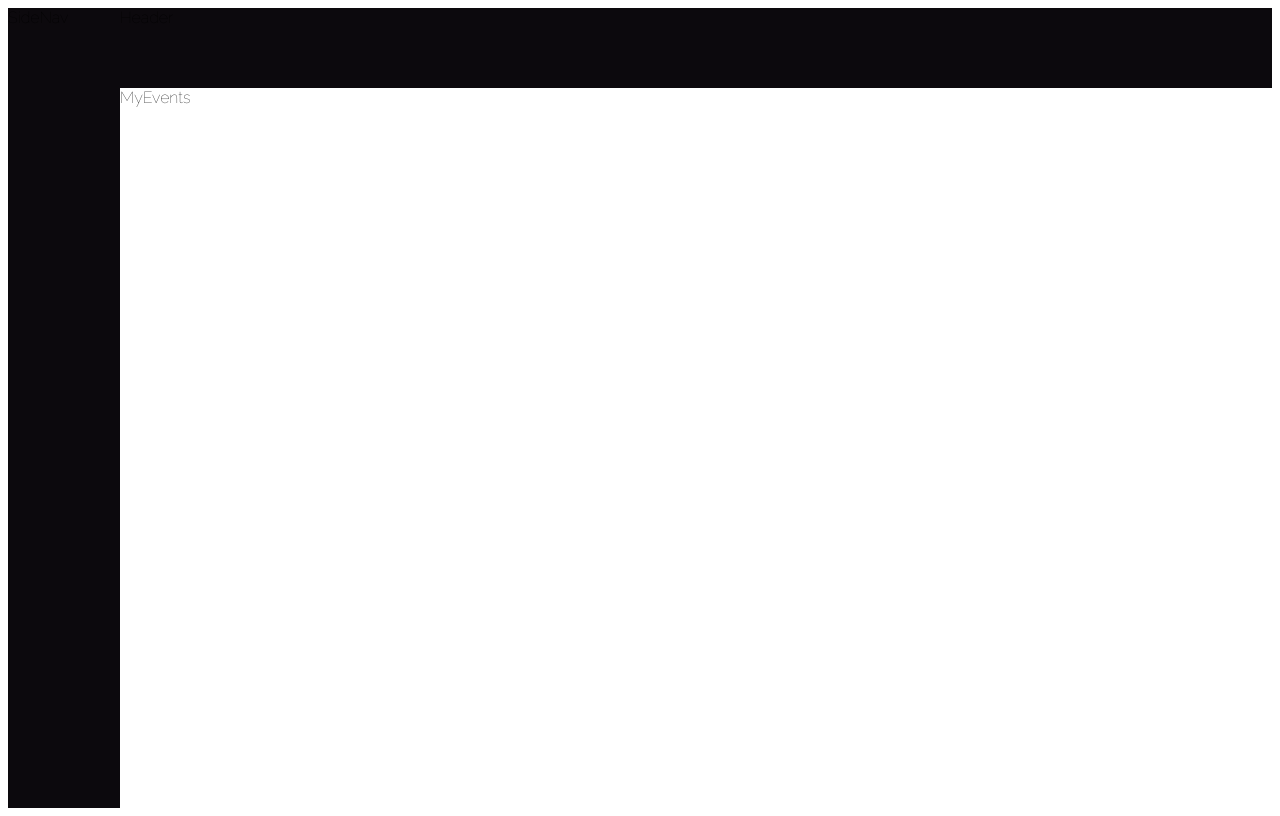
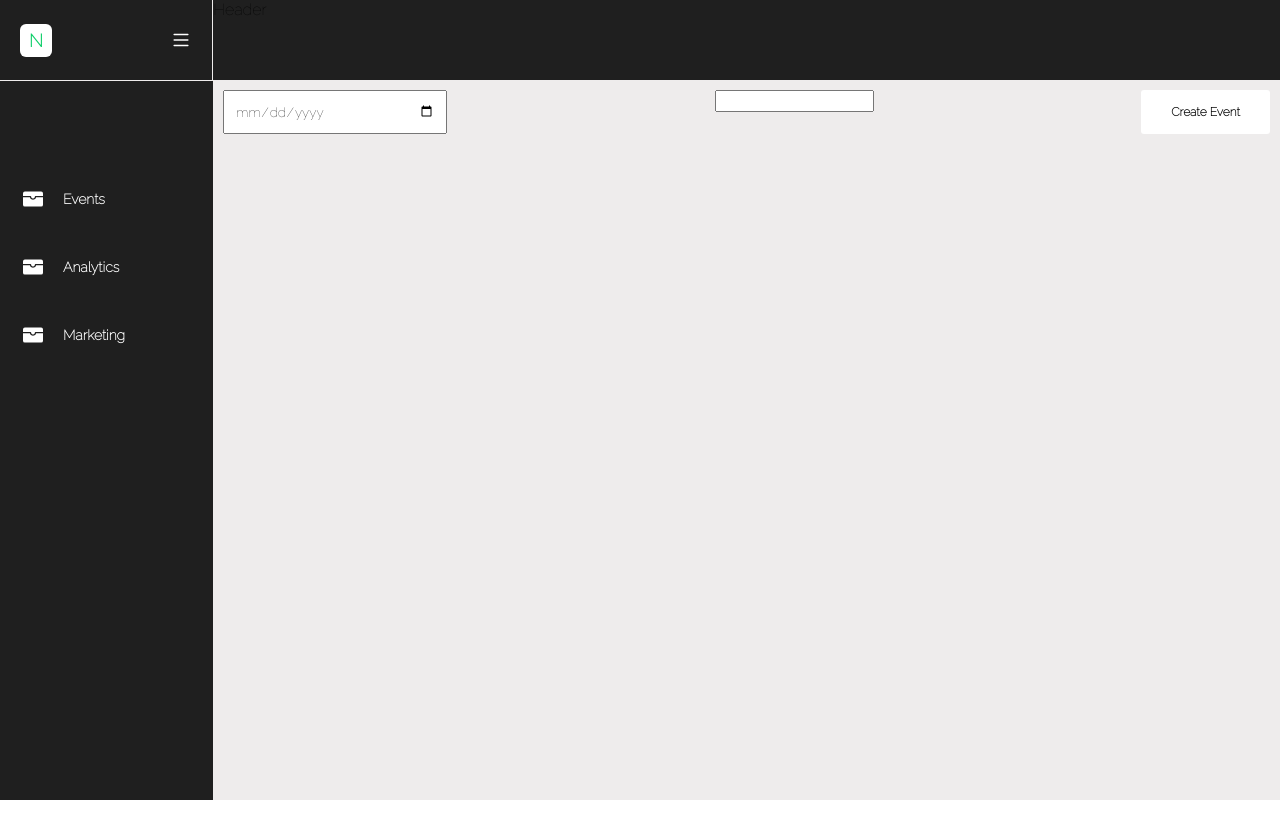
Before and after one commit to orobola5/React, a React (Create React App) app: page /dashboard in a window 1280 px wide. Built offline with nearby package versions, Linux system fonts and the light colour scheme.

Commit message:
updating commit

```diff
--- /dev/null
+++ b/db.json
@@ -0,0 +1,31 @@
+{
+  "accounts": [
+    {
+      "firstName": "love",
+      "lastName": "olanrewaju",
+      "email": "olanrewajulove2@gmail.com",
+      "phone": "78763",
+      "password": "5656",
+      "confirmPassword": "5656",
+      "id": 1
+    },
+    {
+      "firstName": "tinuke",
+      "lastName": "olanrewaju",
+      "email": "atinuke@Gmail.com",
+      "phone": "08097986754",
+      "password": "4567",
+      "confirmPassword": "4567",
+      "id": 2
+    },
+    {
+      "firstName": "tinuke",
+      "lastName": "olanrewaju",
+      "email": "atinuke@Gmail.com",
+      "phone": "08097986754",
+      "password": "4567",
+      "confirmPassword": "4567",
+      "id": 3
+    }
+  ]
+}
--- a/package.json
+++ b/package.json
@@ -6,6 +6,7 @@
     "@testing-library/jest-dom": "^5.16.4",
     "@testing-library/react": "^13.3.0",
     "@testing-library/user-event": "^13.5.0",
+    "axios": "^0.27.2",
     "react": "^18.2.0",
     "react-dom": "^18.2.0",
     "react-icons": "^4.4.0",
--- a/src/components/dashboard/Container.js
+++ b/src/components/dashboard/Container.js
@@ -7,7 +7,7 @@ const Container = (props) => {
   return (
     <>
        <SideNav/>
-      <div>
+      <div className='dashboardBodyContainer'>
        <Header/>
         {props.children}
       </div>
--- a/src/components/dashboard/SideNav.js
+++ b/src/components/dashboard/SideNav.js
@@ -1,10 +1,47 @@
-import React from 'react'
+import React,{ useState } from 'react'
+import { BsList } from "react-icons/bs";
+import { BsFillWalletFill } from "react-icons/bs";
 
 const SideNav = () => {
+  const[width, setWidth] = useState("20%")
+  const[activeLink,setActiveLink]=useState(null)
+  let activeStyle={backgroundcolor:"#474747",color:'var(--primary_green)'}
+  // let activeIconStyle={color: 'var(--primary_green)'}
+
+  const links=["events","analytics","marketing"]
+
+
+  function togglewidth(){
+    width ==="20%" ? setWidth("10%") :setWidth("20%")
+  }
   return (
-    <div className='dashboardSideNav'>
-        SideNav
-    </div>
+    <div className='dashboardSideNav' style={{width: width}}>
+        <div className='sideNavLogoSection'>
+            <div id='sideNavLogo'>
+                N
+            </div>
+            <div id='sideNavHamburger'>
+            <BsList color='white' display="flex" fontSize={22} onClick={togglewidth} cursor='pointer'/>
+            </div>
+        </div>
+        <div className='sideNavLinks'>
+          <div className='links'>
+            {links.map((link,index) =>
+              <button  className='link'
+                key={index}
+                onClick={() =>setActiveLink(link)}
+                style={activeLink === link ? activeStyle:{color:'white'}}>
+                <BsFillWalletFill fontSize={20}
+                style={width==="20%" && {marginRight:"20px"}}
+                color={activeLink  === link? 'var(--primary_green)': 'white' }/>
+               { width ==="20%" && link}
+              </button>
+              )}
+         </div>
+        </div>
+      </div>
+
+
   )
 }
 
--- a/src/components/reuseable/Input.js
+++ b/src/components/reuseable/Input.js
@@ -10,7 +10,8 @@ const Input = ({ text, handleChange, icon, label , fieldError}) => {
                 name={label}
                  type={text}
                  onChange={handleChange}/>
-                {icon}
+                {/* { {icon} } */}
+                <img src="icon" alt="" />
 
                 <div className="input-error-container">
                    <p className={fieldError[label].error ? "fieldError":"noFieldError"}>
--- a/src/index.css
+++ b/src/index.css
@@ -1,6 +1,8 @@
 :root{
   --primary_green:#0CCE68;
   --primary_black:#0C090D;
+  --dashboard_main:#1f1f1f;
+  --dashboard_accent:#eeecec;
 
 
 }
@@ -8,3 +10,7 @@
 *{
   font-family: 'Raleway', sans-serif;
 }
+body{
+  margin: 0;
+  box-sizing: border-box;
+}
--- a/src/views/authentication/Login.js
+++ b/src/views/authentication/Login.js
@@ -4,6 +4,7 @@ import passwordIcon from "../../assets/key.svg"
 import "./authentication.css"
 import { useState } from "react"
 import {useNavigate} from "react-router-dom";
+import axios from "axios"
 
 
 const Login = () => {
@@ -20,9 +21,15 @@ const Login = () => {
     setUserinput({...userInput,[e.target.name]:e.target.value})
     checkiffieidIsEmpty(e)
 }
+const handleCLick=()=>{
 
-    const handleCLick=(e)=>{
-        console.log(userInput)
+    axios.get('http://localhost:3004/accounts/?email=${userInput["email"]}').
+        then((result)=>{
+            result.data[0].password ===userInput["password"] && navigate("/dashboard")
+
+        }).
+
+        catch((error)=>console.log(error))
     }
 
     const checkiffieidIsEmpty =(e)=>{
--- a/src/views/authentication/Register.js
+++ b/src/views/authentication/Register.js
@@ -1,12 +1,13 @@
 
 import Input from "../../components/reuseable/Input"
 import emailIcon from "../../assets/mail.svg"
-//  import passwordIcon from "../../assets/key.svg"
+import passwordIcon from "../../assets/key.svg"
 import "./authentication.css"
 import React from "react"
 import StepContainer from "../../components/authentication/register/StepContainer"
 import { useState } from "react"
 import {useNavigate} from "react-router-dom";
+import axios from "axios"
 
 
 const Register = () => {
@@ -15,7 +16,9 @@ const Register = () => {
 
     const[userInput,setUserinput]=useState({})
     const[step,setStep]=useState(1)
-    const[fieldError,setFieldError]=useState({
+    // const[loading, setLoading]=useState(false)
+    const[fieldError,setFieldError]=useState(
+        {
 
 
         firstName:{message:"",error:false},
@@ -33,8 +36,12 @@ const Register = () => {
  }
 
      const handleCLick=()=>{
-         console.log(userInput);
-         navigate("/Login");
+        // setLoading(true)
+        axios.post("http://localhost:5000/accounts",userInput).
+            then((data)=>[console.log(data)]).
+            catch((error)=>console.log(error))
+            // finally(()=>setLoading(false))
+
      }
 
      const checkiffieidIsEmpty =(e)=>{
--- a/src/views/dashboard/dashboard.css
+++ b/src/views/dashboard/dashboard.css
@@ -1,14 +1,61 @@
 .dashboardContainer{
     display: flex;
+    width: 100vw;
+}
+
+.dashboardHeader{
+    background-color: var(--dashboard_main);
+    height:10vh ;
+}
+
+.dashboardSideNav{
+    height: 100vh;
+    background-color: var(--dashboard_main);
+    transition: 0.5s;
+}
+
+.dashboardBodyContainer{
+    width: inherit;
+    height: 100vh;
+    background-color:  var(--dashboard_accent);
 
 }
-.dashboardHeader{
-    background-color: var(--primary_black);
-    width: 90vw;
-    height:10vh ;
+
+.sideNavLogoSection{
+    border-right: 1px solid  var(--dashboard_accent);
+    border-bottom:1px solid  var(--dashboard_accent);
+    height: 10%;
+    display: flex;
+    justify-content: space-between;
+    align-items: center;
+    padding:0 20px;
 }
-.dashboardSideNav{
-    width: 10vw;
-    height: 100vh;
-    background-color: var(--primary_black);
+#sideNavLogo{
+    background-color: white;
+    color:var(--primary_green) ;
+    font-weight:bold ;
+    padding:6px 9px;
+    font-size: 18px;
+    border-radius:6px;
+
 }
+.sideNavLinks{
+    display: flex;
+    flex-direction:column ;
+    justify-content:center;
+    height: 50vh;
+}
+.sideNavLinks >.links > .link{
+    width:100%;
+    height: 5vh;
+    font-size: 14px;
+    font-weight: bold;
+    display:flex;
+    align-items: center ;
+    padding: 0 23px ;
+    background-color: transparent ;
+    border: unset;
+    cursor: pointer;
+    text-transform: capitalize;
+     margin-bottom: 2em;
+}
--- a/src/views/dashboard/pages/MyEvents.js
+++ b/src/views/dashboard/pages/MyEvents.js
@@ -1,8 +1,20 @@
 import React from 'react'
+import "./myEvent.css"
 
 const MyEvents = () => {
   return (
-    <div>MyEvents</div>
+    <div>
+      <div className='my-events-header'>
+        <div className='my-events-header-filter'>
+          <input type="date" />
+        </div>
+      <div className='my-event-header-search'>
+        <input type="search" />
+
+      </div>
+      <button>Create Event</button>
+      </div>
+    </div>
   )
 }
 
--- /dev/null
+++ b/src/views/dashboard/pages/myEvent.css
@@ -0,0 +1,23 @@
+.my-events-header{
+    display:flex;
+    justify-content:space-between;
+    padding: 10px 10px;
+
+}
+.my-events-header > button{
+    background-color: white;
+    border: unset;
+    padding:12px 30px ;
+    color:black ;
+    font-weight: bold;
+    border-radius:3px ;
+    font-size: 12px;
+    cursor: pointer;
+
+}
+.my-events-header-filter > input{
+    width: 200px;
+    height: 20px;
+    padding: 10px;
+
+}
```
Also changed, not shown: 1 other file (tests, documents, lock files or other folders).
